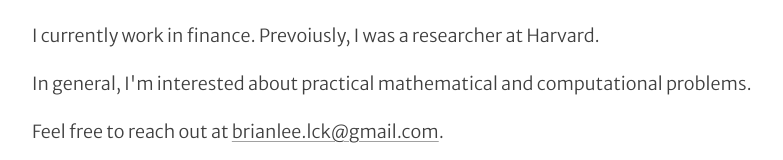
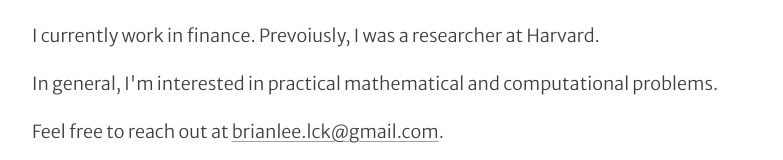
Before and after one commit to brianlck/brianlck.github.io, a SvelteKit app: page / in a window 1280 px wide. Shown: the part 255-415 px from the top of the page, without its empty margins (248-1031 px from the left). Built offline with nearby package versions, Linux system fonts and the light colour scheme.

Commit message:
Fix typo in interest statement

```diff
--- a/src/routes/+page.svelte
+++ b/src/routes/+page.svelte
@@ -13,7 +13,7 @@
 	<div class="space-y-5">
 		<p> I currently work in finance. Prevoiusly, I was a researcher at Harvard. </p>
 
-		<p> In general, I'm interested about practical mathematical and computational problems. </p>
+		<p> In general, I'm interested in practical mathematical and computational problems. </p>
 
 		<p> Feel free to reach out at <a class="link" href="mailto:brianlee.lck@gmail.com">brianlee.lck@gmail.com</a>. </p>
 	</div>
```
